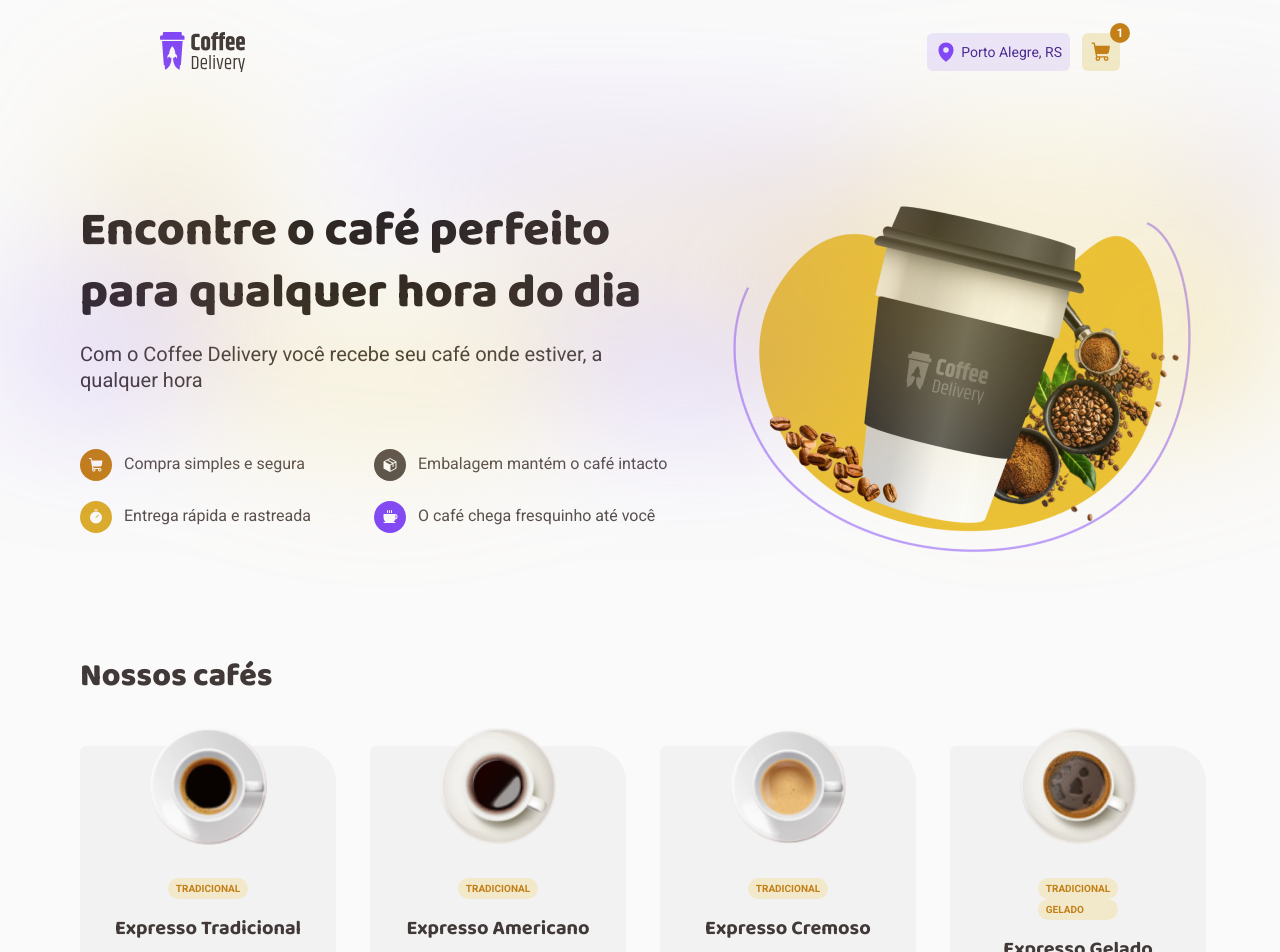
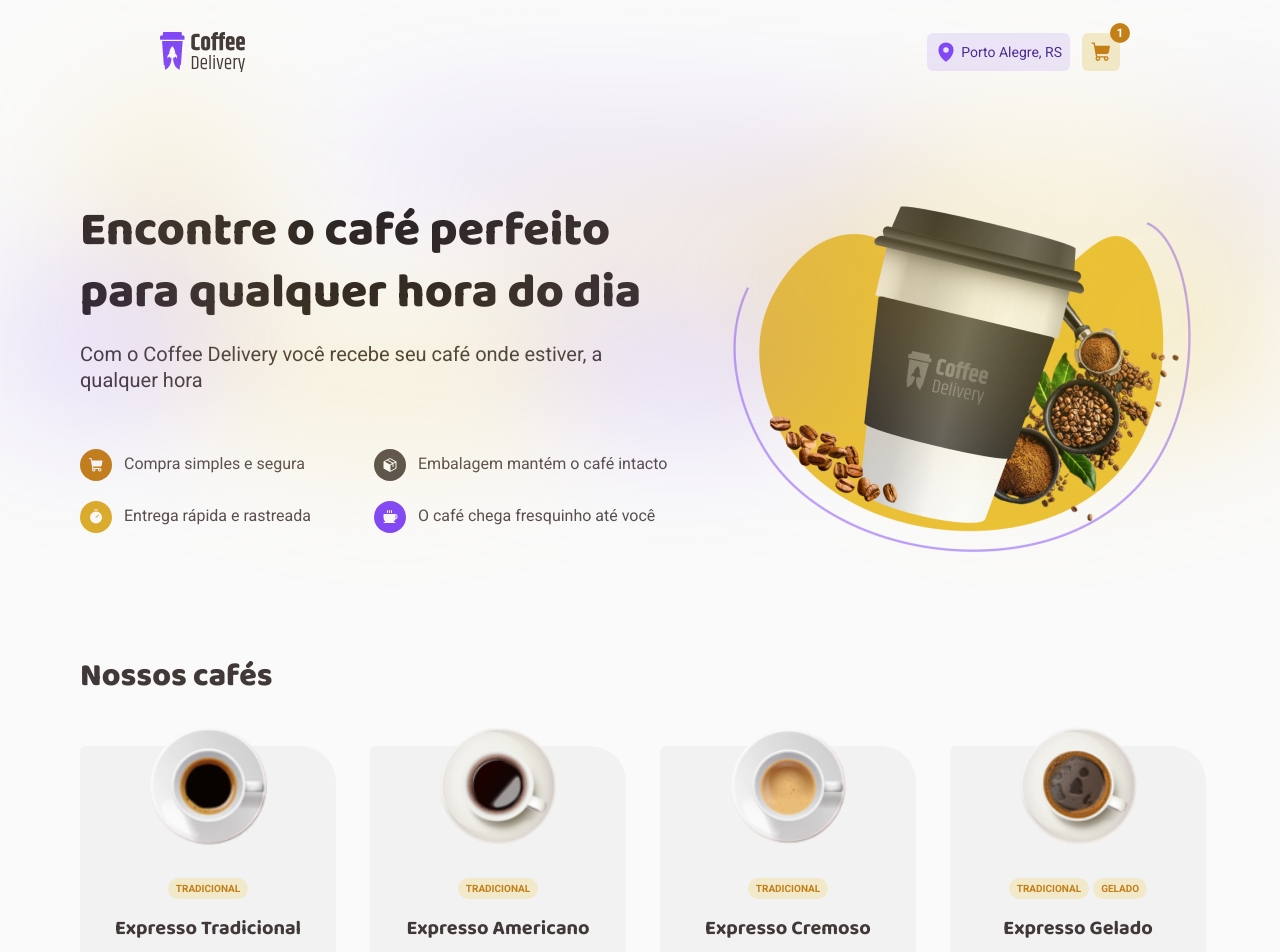
Before and after one commit to msvalandro/02-desafio-coffee-delivery, a React (Vite) app: page / in a window 1280 px wide. Shown: the top 952 px of the page. Built offline with nearby package versions, Linux system fonts and the light colour scheme.

Commit message:
fix: adjust coffee tags spacing

```diff
--- a/src/pages/home/coffee-list.tsx
+++ b/src/pages/home/coffee-list.tsx
@@ -169,7 +169,7 @@ export function CoffeeList() {
               className="-translate-y-5"
             />
 
-            <div className="mt-3">
+            <div className="mt-3 flex gap-1">
               {coffee.tags.map((tag) => (
                 <span
                   key={tag}
```
